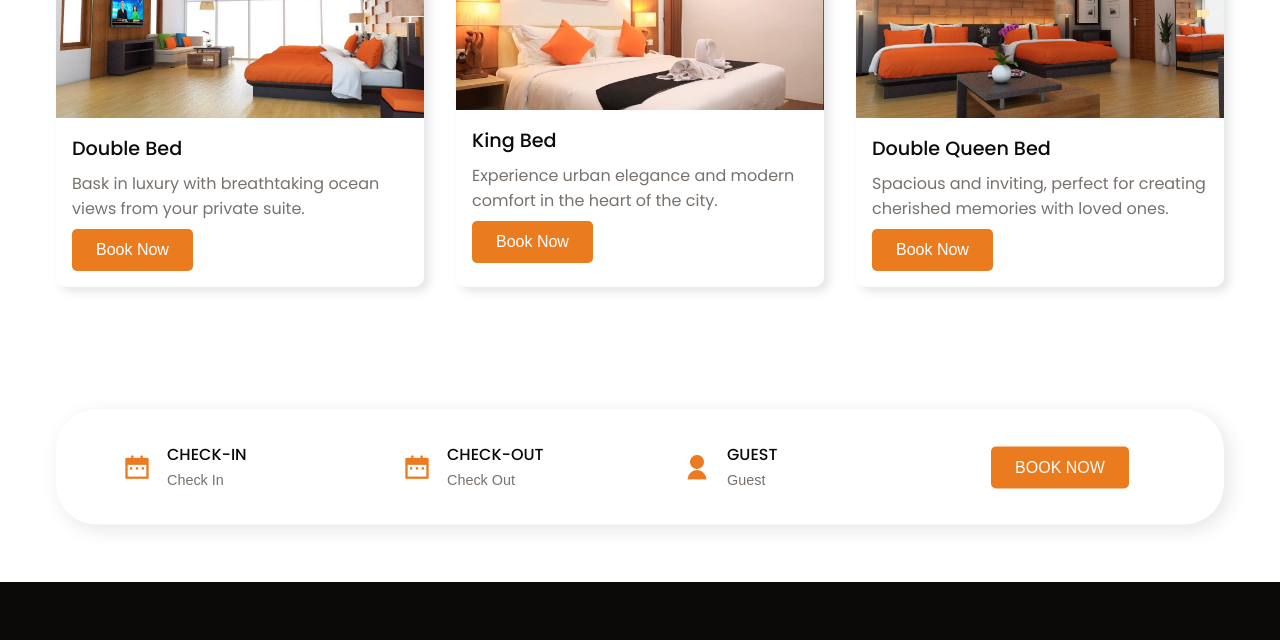
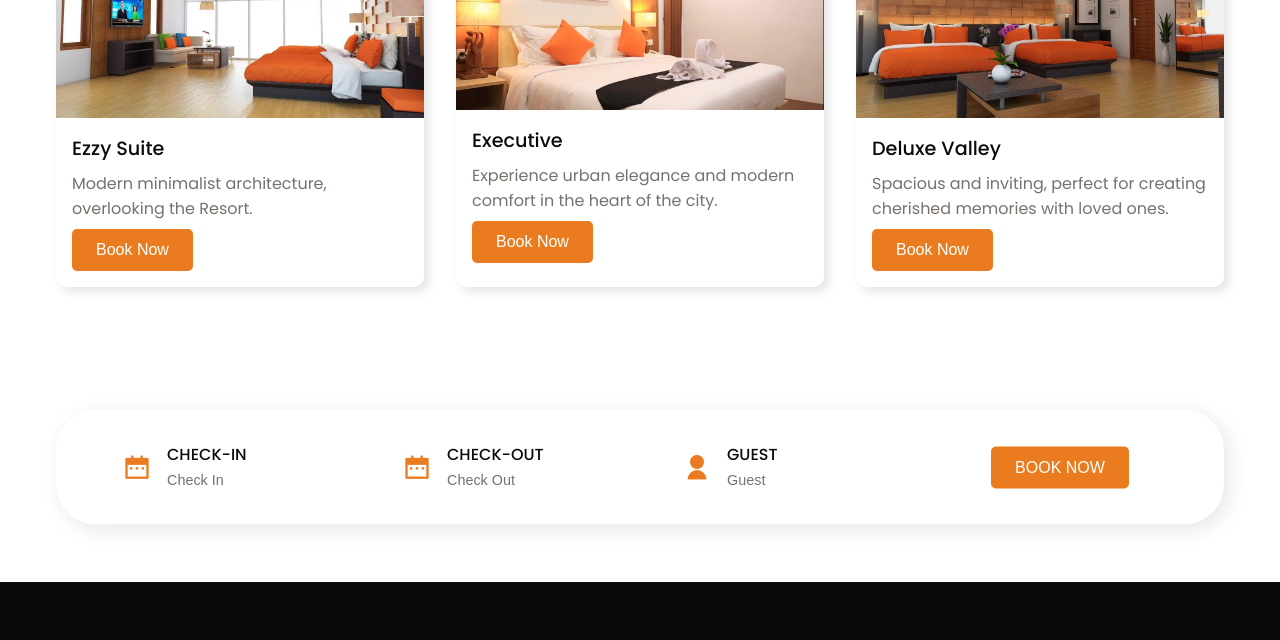
Before and after one commit to JukutPremium/Ezzy-Hotel, a plain HTML site: page index.html in a window 1280 px wide. Shown: the part 1780-2420 px from the top of the page. Drawn offline with nearby package versions, Linux system fonts and the light colour scheme.

Commit message:
fix desc OUR HEAVEN

```diff
--- a/index.html
+++ b/index.html
@@ -102,10 +102,9 @@
             </div>
           </div>
           <div class="room__card__details">
-            <h4>Double Bed</h4>
+            <h4>Ezzy Suite</h4>
             <p>
-              Bask in luxury with breathtaking ocean views from your private
-              suite.
+              Modern minimalist architecture, overlooking the Resort.
             </p>
             <a href="404.html"><button class="btn" type="button">Book Now</button></a>
           </div>
@@ -117,7 +116,7 @@
             </div>
           </div>
           <div class="room__card__details">
-            <h4>King Bed</h4>
+            <h4>Executive</h4>
             <p>
               Experience urban elegance and modern comfort in the heart of the
               city.
@@ -132,7 +131,7 @@
             </div>
           </div>
           <div class="room__card__details">
-            <h4>Double Queen Bed</h4>
+            <h4>Deluxe Valley</h4>
             <p>
               Spacious and inviting, perfect for creating cherished memories
               with loved ones.
```
